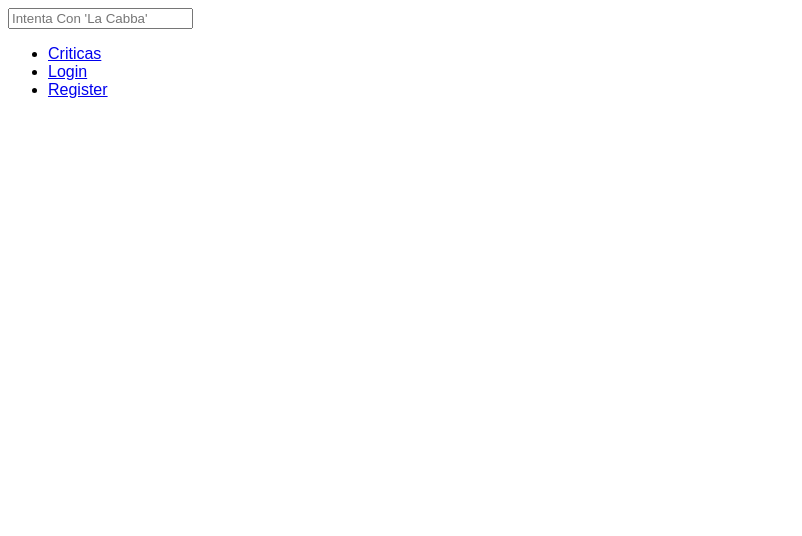
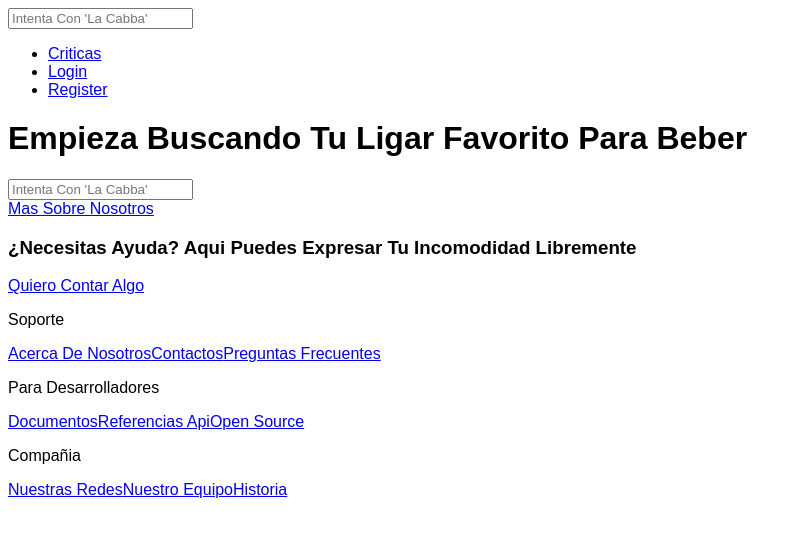
Before and after one commit to JuanDanielDimasAmador/proyecto_final, a React (Create React App) app in the folder proyecto_web/client/: page / in a window 1280 px wide. Shown: the top 536 px of the page, without its empty margins (0-802 px from the left). Built offline with nearby package versions, Linux system fonts and the light colour scheme.

Commit message:
añadiendo landing

```diff
--- a/proyecto_web/client/src/App.js
+++ b/proyecto_web/client/src/App.js
@@ -2,7 +2,9 @@ import React, { Component } from 'react';
 import { BrowserRouter as Router, Route} from 'react-router-dom';
 
 import Navbar from './components/layout/navbar';
+import Landing from './components/layout/landing';
 import Counter from './components/counter';
+
 
 import './styles/styles.css'
 
@@ -17,14 +19,12 @@ import './styles/styles.css'
 
 
 class App extends Component {
-
-
     render() {
         return (
             <Router>
                 <div className="App">
                     <Navbar/>
-                    <Route exact path="/"/>
+                    <Route exact path="/" component={Landing}/>
                     <Route exact path="/criticas" component={Counter}/>
                 </div>
             </Router>
--- /dev/null
+++ b/proyecto_web/client/src/components/layout/footer.js
@@ -0,0 +1,37 @@
+import React, { Component } from 'react';
+import { Link } from 'react-router-dom';
+
+class Footer extends Component {
+    render () {
+        return (
+            <div className="footer">
+                <div className="footer__expression">
+                    <h3 className="footer__expression--title">¿Necesitas ayuda? Aqui puedes expresar tu incomodidad libremente</h3>
+                    <Link to={"/"} className="button button-big">Quiero contar algo</Link>
+                </div>
+                <div className="footer__links">
+                    <div className="footer__links--collection">
+                        <p className="footer__links--title">Soporte</p>
+                        <Link to={`/`} className="footer__links--item">Acerca de Nosotros</Link>
+                        <Link to={`/`} className="footer__links--item">Contactos</Link>
+                        <Link to={`/`} className="footer__links--item">Preguntas Frecuentes</Link>
+                    </div>
+                    <div className="footer__links--collection">
+                        <p className="footer__links--title">Para Desarrolladores</p>
+                        <Link to={`/`} className="footer__links--item">Documentos</Link>
+                        <Link to={`/`} className="footer__links--item">Referencias Api</Link>
+                        <Link to={`/`} className="footer__links--item">Open Source</Link>
+                    </div>
+                    <div className="footer__links--collection">
+                        <p className="footer__links--title">Compañia</p>
+                        <Link to={`/`} className="footer__links--item">Nuestras redes</Link>
+                        <Link to={`/`} className="footer__links--item">Nuestro equipo</Link>
+                        <Link to={`/`} className="footer__links--item">Historia</Link>
+                    </div>
+                </div>
+            </div>
+        );
+    }
+}
+
+export default Footer;
--- /dev/null
+++ b/proyecto_web/client/src/components/layout/landing.js
@@ -0,0 +1,30 @@
+import React, { Component } from 'react';
+import { Link } from 'react-router-dom';
+import Footer from './footer';
+
+class Landing extends Component {
+    render () {
+
+        function HeroSearch () {
+            return (
+                <div className="hero__search">
+                    <span className="hero__search-icon"/>
+                    <input className="hero__search-bar" type="text" placeholder="Intenta con 'La Cabba'"/>
+                </div>
+            );
+        }
+
+        return (
+            <div className={"landing"}>
+                <div className="hero">
+                    <h1 className="hero__title">Empieza buscando tu ligar favorito para beber</h1>
+                    <HeroSearch/>
+                    <Link to={""} className="button button-small hero__button">Mas sobre nosotros</Link>
+                </div>
+                <Footer/>
+            </div>
+        );
+    }
+}
+
+export default Landing;
--- a/proyecto_web/client/src/components/layout/navbar.js
+++ b/proyecto_web/client/src/components/layout/navbar.js
@@ -21,7 +21,7 @@ class Navbar extends Component {
         }
 
         return (
-            <header>
+            <header className="navbar" >
                 <div className="navbar__nav">
                     <span className="navbar__nav--button-logo" />
                     <NavSearch />
```
